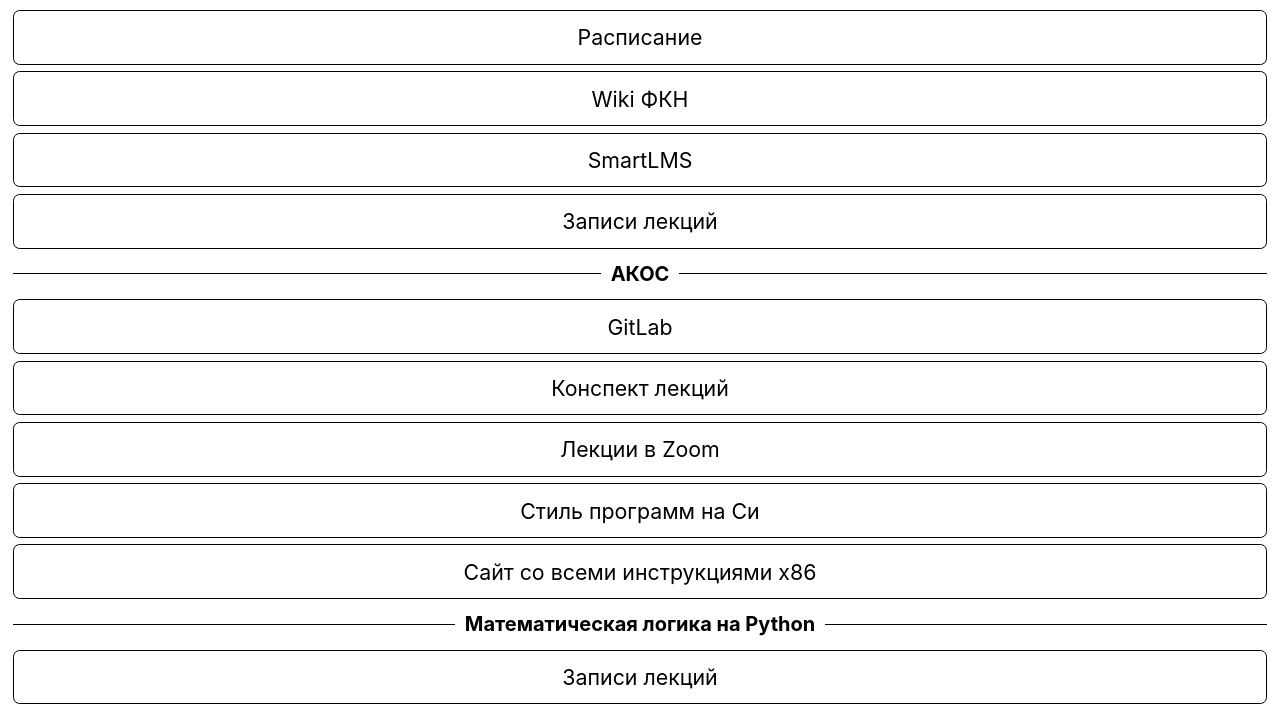
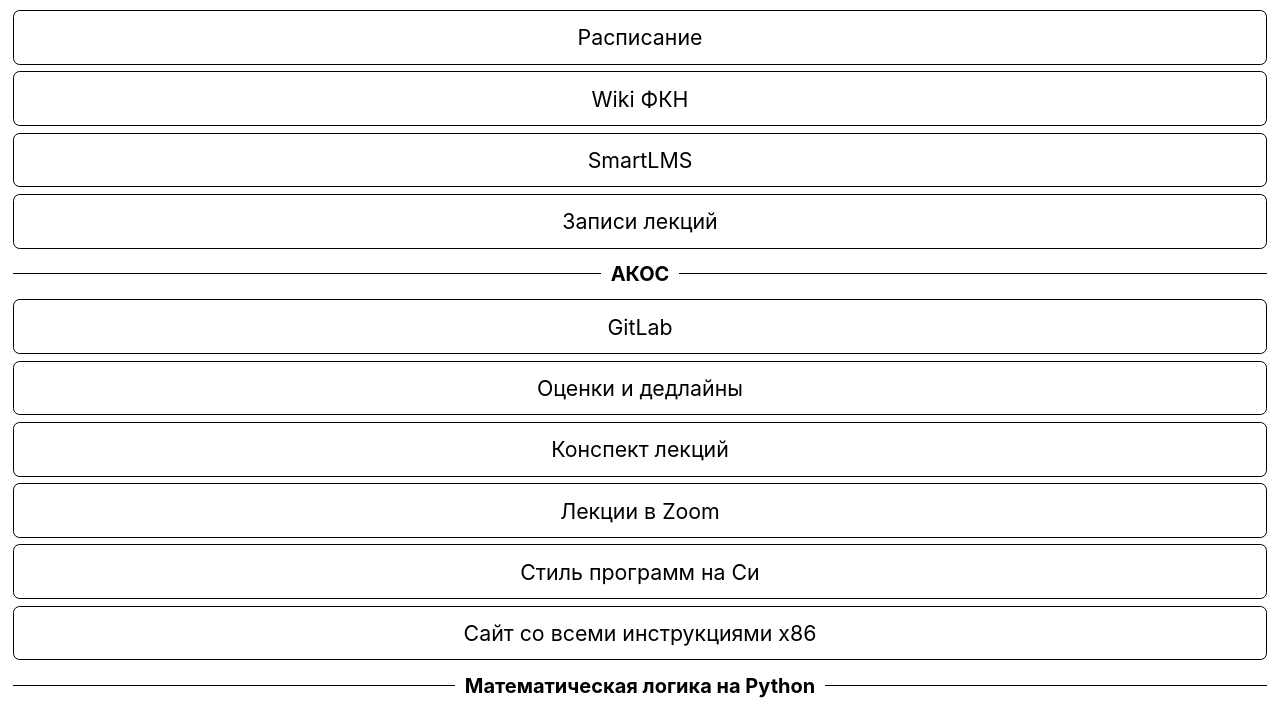
Before and after one commit to nekstas/hs4-redirects, a plain HTML site: page index.html in a window 1280 px wide. Shown: the part 103-809 px from the top of the page. Drawn offline with Linux system fonts and the light colour scheme.

Commit message:
Update redirects (total: 6)

```diff
--- a/index.html
+++ b/index.html
@@ -106,6 +106,7 @@
                 <h2 class="group-name">АКОС</h2>
                 <div class="group-list">
                         <a class="link" href="/caos" target="_blank">GitLab</a>
+                        <a class="link" href="/caos-marks" target="_blank">Оценки и дедлайны</a>
                         <a class="link" href="/caos-lec" target="_blank">Конспект лекций</a>
                         <a class="link" href="/caos-zoom" target="_blank">Лекции в Zoom</a>
                         <a class="link" href="/caos-style" target="_blank">Стиль программ на Си</a>
```
Also changed, not shown: caos-marks.html (added, +1 -0 lines).
